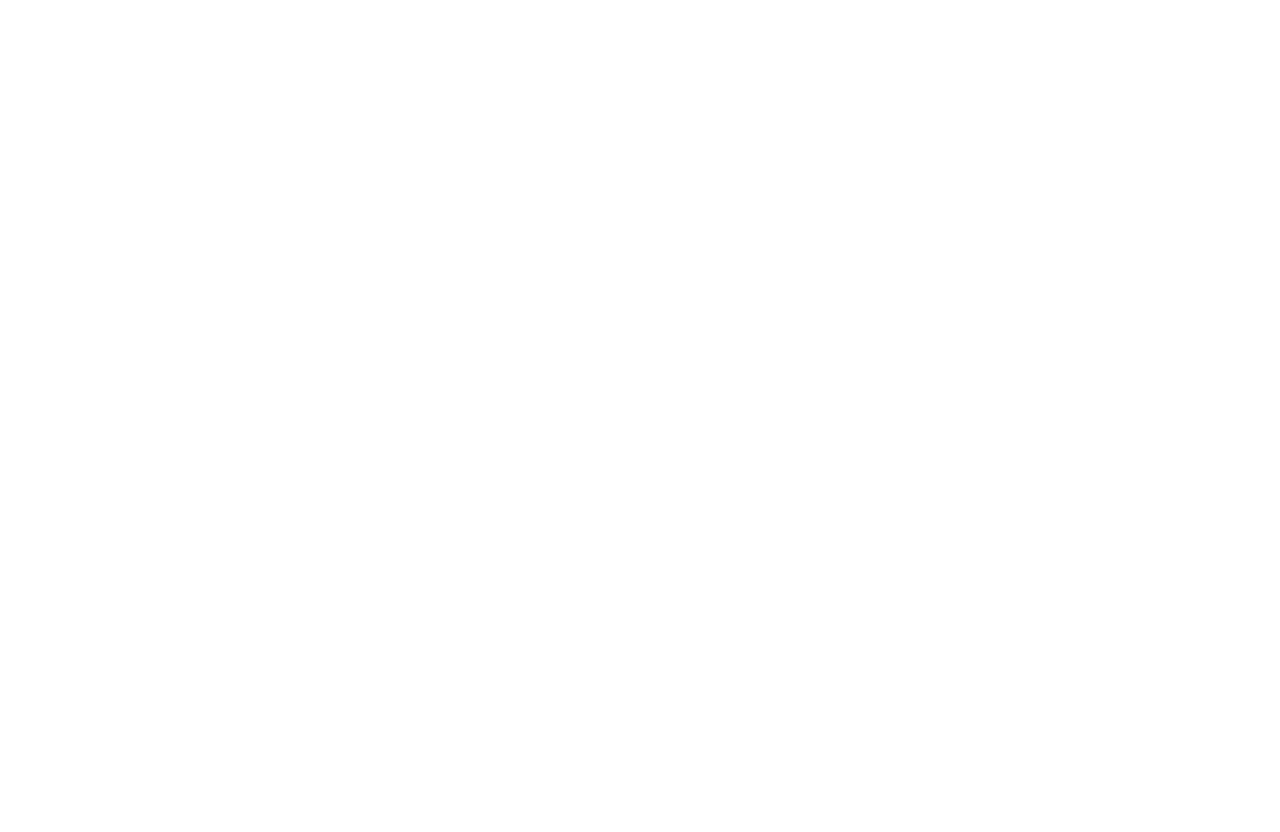
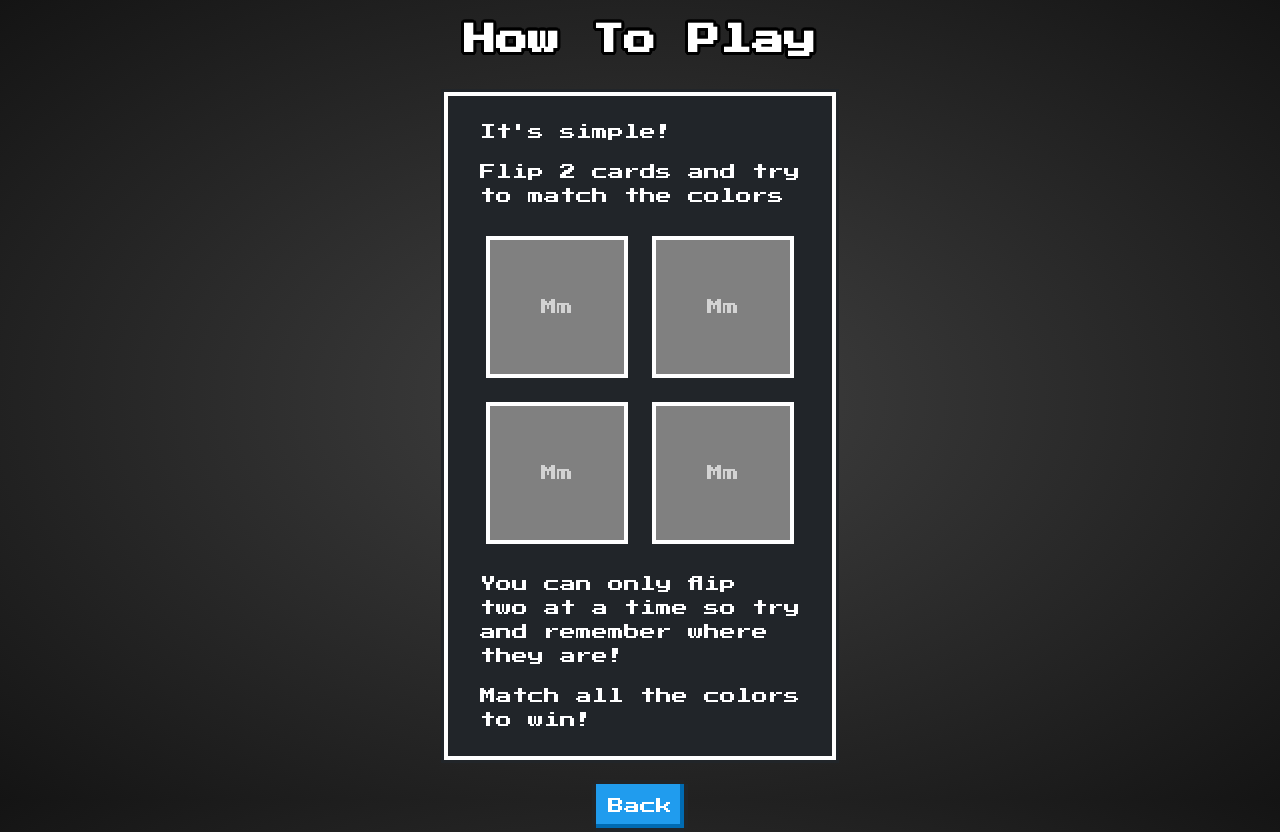
Before and after one commit to jcad57/member-me-game, a React (Vite) app: page /how-to-play in a window 1280 px wide. Before the commit the page ends 800 px from the top, so only its background shows below. Built offline with nearby package versions, Linux system fonts and the light colour scheme.

Commit message:
Fixed leaderboard overflow by trimming player submitted names. Added path from main menu to leaderboard. Started "how-to-play" section.

```diff
--- a/src/App.jsx
+++ b/src/App.jsx
@@ -4,15 +4,19 @@ import MainMenu from "./components/MainMenu";
 import Play from "./components/Play";
 import Leaderboard from "./components/Leaderboard";
 import Error from "./components/Error";
+import HowToPlay from "./components/HowToPlay";
+import { useState } from "react";
 
 function App() {
+  const [page, setPage] = useState("game-mode");
   return (
     <>
       <BrowserRouter>
         <Routes>
-          <Route path="/" element={<MainMenu />} />
-          <Route path="play" element={<Play />} />
-          <Route path="leaderboard" element={<Leaderboard />} />
+          <Route path="/" element={<MainMenu setPage={setPage} page={page} />} />
+          <Route path="play" element={<Play setPage={setPage} page={page} />} />
+          <Route path="leaderboard" element={<Leaderboard setPage={setPage} page={page} />} />
+          <Route path="how-to-play" element={<HowToPlay setPage={setPage} page={page} />} />
           <Route path="*" element={<Error />} />
         </Routes>
       </BrowserRouter>
--- /dev/null
+++ b/src/components/HowToPlay.jsx
@@ -0,0 +1,53 @@
+import { useState } from "react";
+import Button from "./Button";
+import Card from "./Card";
+
+function HowToPlay() {
+  const [canClick, setCanClick] = useState(true);
+  const [flippedCards, setFlippedCards] = useState([]);
+  const [matchedCards, setMatchedCards] = useState([]);
+  const cardColors = ["fff", "000", "000", "fff"];
+
+  function checkForWin() {
+    if (matchedCards.length === 2) {
+      setCanClick(false);
+    } else {
+      setFlippedCards([]);
+    }
+  }
+
+  function handleFlipCard(card, cardIndex) {
+    // if (!canClick || flippedCards.includes(cardIndex) || matchedCards.includes(card)) return;
+    // if (flippedCards.length < 2) setFlippedCards((prevCards) => [...prevCards, cardIndex]);
+    // if (cardColors[flippedCards[0]] === cardColors[cardIndex] && !matchedCards.includes(card)) {
+    //   setMatchedCards((prevCards) => [...prevCards, card]);
+    //   checkForWin();
+    // }
+    // if (flippedCards.length === 2) {
+    //   checkForWin();
+    // }
+  }
+  return (
+    <div className="game-container place-items-center">
+      <div className="content-container">
+        <h1 className="game-subtitle heading capitalize">How To Play</h1>
+        <div className="nes-container is-dark">
+          <p>It&apos;s simple!</p>
+          <p> Flip 2 cards and try to match the colors</p>
+          <div className="how-to-grid">
+            {cardColors.map((card, i) => (
+              <Card flipped={flippedCards.includes(i)} content={card} key={i} onClick={() => handleFlipCard(card, i)} />
+            ))}
+          </div>
+          <p>You can only flip two at a time so try and remember where they are!</p>
+          <p>Match all the colors to win!</p>
+        </div>
+        <Button type="is-primary" link="/">
+          Back
+        </Button>
+      </div>
+    </div>
+  );
+}
+
+export default HowToPlay;
--- a/src/components/Leaderboard.jsx
+++ b/src/components/Leaderboard.jsx
@@ -1,14 +1,15 @@
 import useFetchLeaderboard from "../hooks/useFetchLeaderboard";
 import Button from "./Button";
 
-function Leaderboard({ setPage }) {
-  const {leaderboard, isLoading, error} = useFetchLeaderboard("leaderboard");
+function Leaderboard() {
+  const { leaderboard, isLoading, error } = useFetchLeaderboard("leaderboard");
+
   if (isLoading) return <h2>Loading...</h2>;
-  if (error) return <h2 style={{color: "red"}}>Error!</h2>
+  if (error) return <h2 style={{ color: "red" }}>Error!</h2>;
   return (
     <div className="game-container place-items-center ">
-      <div className="nes-container is-dark is-centered">
-        <h1 className="game-subtitle heading capitalize">LEADERBOARD</h1>
+      <div className="nes-container is-dark is-centered leaderboard-container">
+        <h1 className="game-subtitle-s capitalize margin-btm-2">LEADERBOARD</h1>
         <div className="leaderboard">
           <div className="flex-space-btwn fnt-clr-yellow">
             <div>RANK</div>
@@ -19,15 +20,16 @@ function Leaderboard({ setPage }) {
             {leaderboard.map((item, i) => (
               <div className="flex-space-btwn" key={item.id}>
                 <div>{i + 1}</div>
-                <div>{item.name}</div>
+                <div>{item.name.length > 10 ? `${item.name.slice(0, 9)}...` : item.name}</div>
                 <div>{item.score}</div>
               </div>
             ))}
           </div>
         </div>
 
-        <Button type="is-primary" onClick={() => setPage("game-mode")}>Menu</Button>
-
+        <Button type="is-primary" link="/">
+          Menu
+        </Button>
       </div>
     </div>
   );
--- a/src/components/MainMenu.jsx
+++ b/src/components/MainMenu.jsx
@@ -13,7 +13,12 @@ function MainMenu() {
         <Button type="is-primary" link="play">
           Play
         </Button>
-
+        {/* <Button type="is-warning" link="how-to-play">
+          How To Play
+        </Button> */}
+        <Button type="is-success" link="leaderboard">
+          Leaderboard
+        </Button>
       </div>
     </div>
   );
--- a/src/components/Play.jsx
+++ b/src/components/Play.jsx
@@ -8,16 +8,14 @@ import Leaderboard from "./Leaderboard";
 2. Clean up/refactor Settings component
 */
 
-
 import defaultSettings from "../data/default-settings";
 const allGameModes = defaultSettings.defaultSettings;
 
-import { useReducer, useState } from "react";
+import { useReducer } from "react";
 import { gameReducer, initialState } from "../hooks/gameReducer";
 
-function Play() {
+function Play({ setPage, page }) {
   const [state, dispatch] = useReducer(gameReducer, initialState);
-  const [page, setPage] = useState("game-mode");
 
   if (page === "game-mode")
     return <GameModes state={state} dispatch={dispatch} allGameModes={allGameModes} setPage={setPage} />;
--- a/src/components/Settings.jsx
+++ b/src/components/Settings.jsx
@@ -11,9 +11,11 @@ function Settings({ state, dispatch, setPage }) {
     <div className="game-container place-items-center">
       <div className="content-container">
         <h1 className="game-subtitle heading capitalize">{state.gameMode}</h1>
+        <h2 className="game-mode-extra-info">{state.extraInfo}</h2>
         <div className="content-container nes-container is-dark">
-        {state.changeableSettings.map((setting, i)=><SettingsItem setting={setting} key={i} state={state} dispatch={dispatch}/> )}
-
+          {state.changeableSettings.map((setting, i) => (
+            <SettingsItem setting={setting} key={i} state={state} dispatch={dispatch} />
+          ))}
         </div>
         <Button type="is-primary" onClick={() => handleStartGame()}>
           START
--- a/src/data/default-settings.js
+++ b/src/data/default-settings.js
@@ -5,6 +5,7 @@ const defaultSettings = [
   {
     name: "arcade",
     description: "Race against the clock and try to get to the top!",
+    extraInfo: "Beat the clock and you can submit your score to the leaderboard!",
     theme: defaultTheme,
     difficulty: "hard",
     timer: true,
@@ -15,16 +16,18 @@ const defaultSettings = [
   {
     name: "casual",
     description: "No pressure, choose your style and  play for fun!",
+    extraInfo: "",
     theme: defaultTheme,
     difficulty: "easy",
     timer: false,
     lives: 8,
     sound: true,
-    changeableSettings: ["theme", "difficulty", "timer", "sound"],
+    changeableSettings: ["theme", "difficulty", "timer"],
   },
   // {
   //   name: "versus",
   //   description: "Take on your friends or play as a team!",
+  //   extraInfo: "",
   //   theme: defaultTheme,
   //   difficulty: "easy",
   //   timer: true,
@@ -35,6 +38,7 @@ const defaultSettings = [
   // {
   //   name: "zen",
   //   description: "Relax with soothing music and therapeutic sound design.",
+  //   extraInfo: "",
   //   theme: defaultTheme,
   //   difficulty: "easy",
   //   timer: false,
--- a/src/index.css
+++ b/src/index.css
@@ -119,6 +119,21 @@ body {
   clip-path: polygon(0 0, calc(100% - 20px) 0, 100% 20px, 100% 100%, 20px 100%, 0 calc(100% - 20px)); */
 }
 
+.game-mode-extra-info {
+  font-size: 1rem;
+  color: white;
+  text-align: center;
+  /* Text Stroke */
+  text-shadow: rgb(0, 0, 0) 3px 0px 0px, rgb(0, 0, 0) 2.83487px 0.981584px 0px, rgb(0, 0, 0) 2.35766px 1.85511px 0px,
+    rgb(0, 0, 0) 1.62091px 2.52441px 0px, rgb(0, 0, 0) 0.705713px 2.91581px 0px, rgb(0, 0, 0) -0.287171px 2.98622px 0px,
+    rgb(0, 0, 0) -1.24844px 2.72789px 0px, rgb(0, 0, 0) -2.07227px 2.16926px 0px, rgb(0, 0, 0) -2.66798px 1.37182px 0px,
+    rgb(0, 0, 0) -2.96998px 0.42336px 0px, rgb(0, 0, 0) -2.94502px -0.571704px 0px,
+    rgb(0, 0, 0) -2.59586px -1.50383px 0px, rgb(0, 0, 0) -1.96093px -2.27041px 0px,
+    rgb(0, 0, 0) -1.11013px -2.78704px 0px, rgb(0, 0, 0) -0.137119px -2.99686px 0px,
+    rgb(0, 0, 0) 0.850987px -2.87677px 0px, rgb(0, 0, 0) 1.74541px -2.43999px 0px, rgb(0, 0, 0) 2.44769px -1.73459px 0px,
+    rgb(0, 0, 0) 2.88051px -0.838247px 0px;
+}
+
 .active-game-mode {
   outline: 8px solid black;
   background-color: #249eea;
@@ -182,6 +197,14 @@ body {
   animation: moveUpAndFade 2s ease-out forwards;
 }
 
+.how-to-grid {
+  display: grid;
+  grid-template-columns: repeat(2, 1fr);
+  gap: 2rem;
+  margin-block: 2rem;
+  margin-inline: auto;
+}
+
 .game-grid {
   display: grid;
   grid-template-columns: repeat(4, 1fr);
@@ -205,7 +228,15 @@ body {
   border-bottom: 3px solid white;
 }
 
+.leaderboard-container {
+  max-width: 100vw;
+}
+
 /* Utility Classes */
+
+.margin-btm-2 {
+  margin-bottom: 2rem;
+}
 
 .max-width-390 {
   max-width: 390px;
@@ -310,6 +341,10 @@ body {
   font-size: 2rem;
 }
 
+.game-subtitle-s {
+  font-size: 1.75rem;
+}
+
 .settings-list {
   display: flex;
   /* flex-direction: column; */
@@ -372,6 +407,7 @@ body {
     min-width: 358px;
     align-items: center;
     justify-content: start;
+    max-width: 400px;
   }
 
   .gap-2 {
@@ -384,4 +420,17 @@ body {
   .game-grid {
     margin-top: 2rem;
   }
+
+  .how-to-grid {
+    max-width: 300px;
+  }
 }
+
+@media (max-width: 380px) {
+  .leaderboard-container {
+    width: 100%;
+  }
+  .game-subtitle-s {
+    font-size: 1.35rem;
+  }
+}
```
Also changed, not shown: src/hooks/gameReducer.js (+11 -9 lines).
